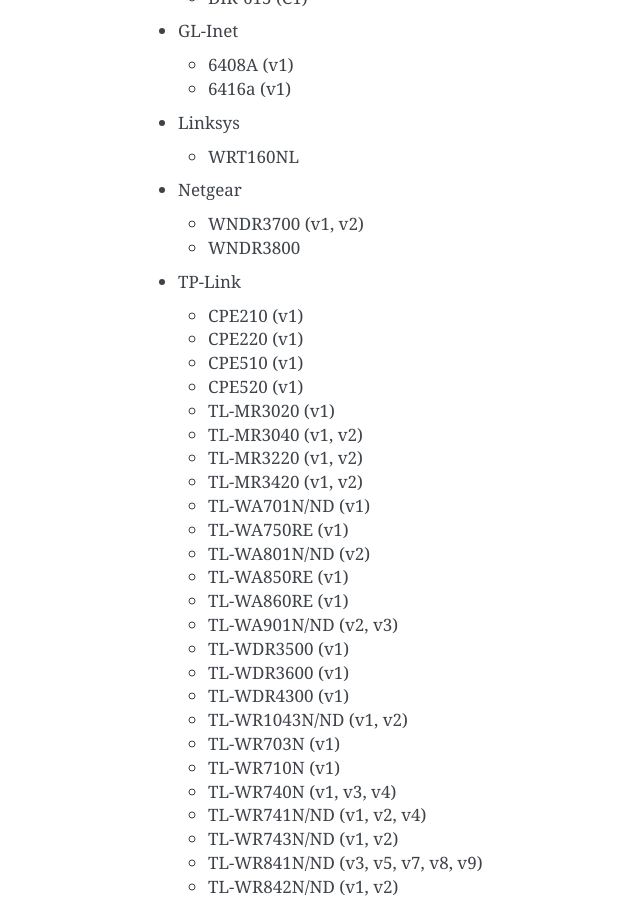
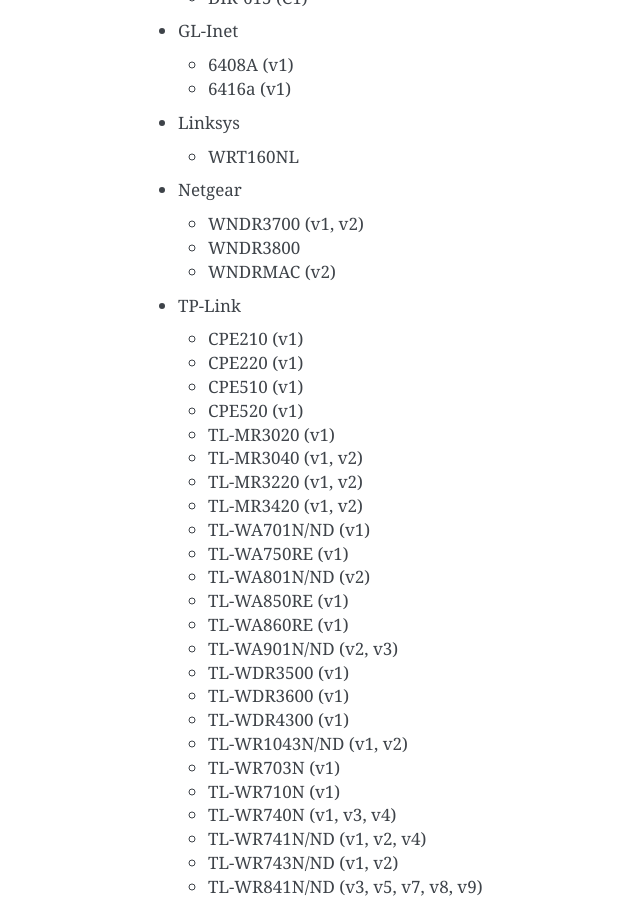
Before and after one commit to freifunk-gluon/gluon, a Sphinx documentation site: the page built from docs/index.rst, in a window 1280 px wide and 900 px high, scrolled down 2442 px. Shown: the whole window, without its empty margins (272-912 px from the left). Built offline with Sphinx 7.4.7, drawn with Linux system fonts in a browser that asks for light colours.

Commit message:
docs: add WNDRMACv2  to list of supported devices

```diff
--- a/docs/index.rst
+++ b/docs/index.rst
@@ -87,6 +87,7 @@
 
   - WNDR3700 (v1, v2)
   - WNDR3800
+  - WNDRMAC (v2)
 
 * TP-Link
 
```
